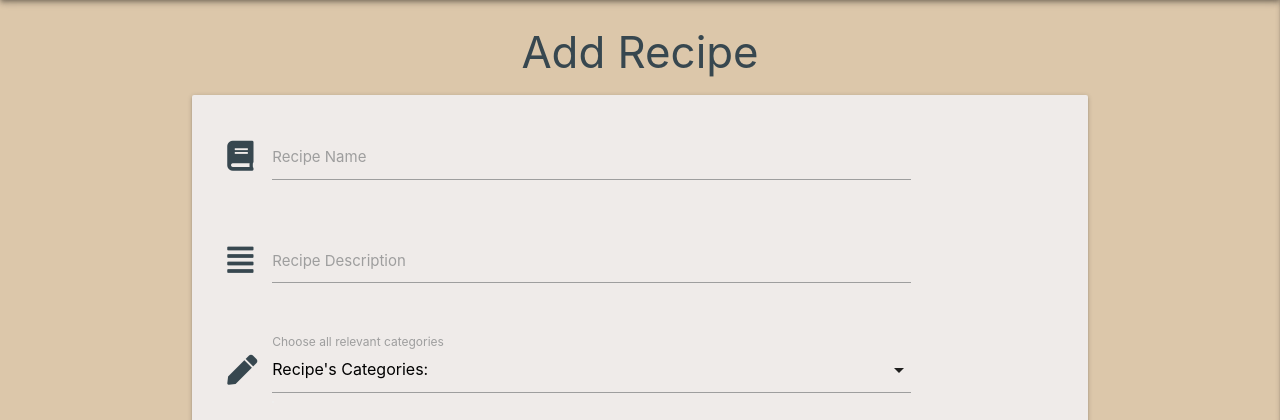
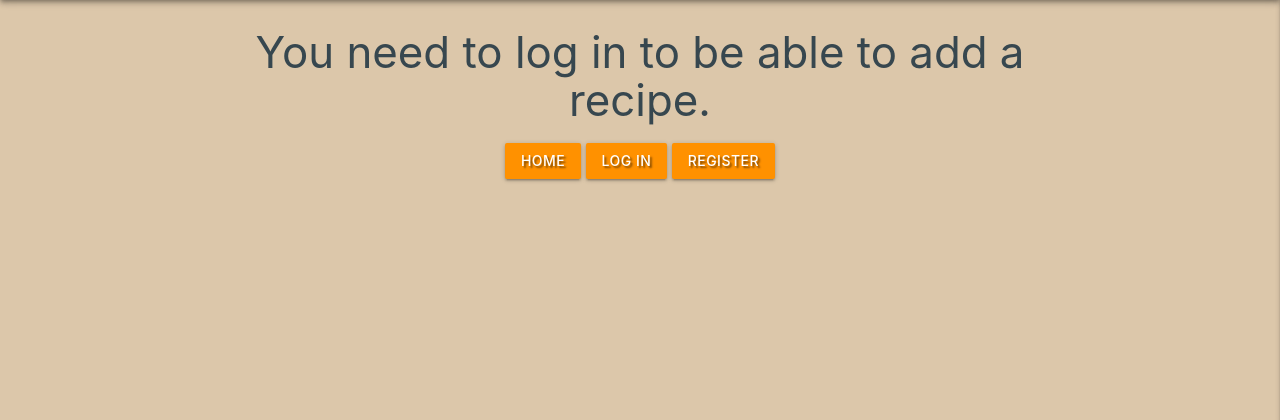
Before and after one commit to Code-Institute-Submissions/RuiOliveira83-MP3, a Flask app: page /add_recipe in a window 1280 px wide. Shown: the part 64-484 px from the top of the page. Run offline with Flask 2, Linux system fonts and the light colour scheme; data that the repository does not hold is empty; some libraries are stand-ins or nearby versions.

Commit message:
ensure only users can add/edit recipes

```diff
--- a/templates/add_recipe.html
+++ b/templates/add_recipe.html
@@ -1,6 +1,6 @@
 {% extends "base.html" %}
 {% block content %}
-
+    {% if (session.user) %}
         <h3 class="center-align blue-grey-text text-darken-3">Add Recipe</h3>
 
         <div class="row card-panel brown lighten-5">
@@ -68,5 +68,12 @@
 
             </form>
         </div>
-
+    {% else %}
+        <h3 class="center-align blue-grey-text text-darken-3">You need to log in to be able to add a recipe.</h3>
+        <div class="center">
+            <a href="{{ url_for('get_recipes') }}" class="orange accent-3 text-shadow text-heavy waves-effect waves-light btn btn-margin">Home</a>
+            <a href="{{ url_for('login') }}" class="orange accent-3 text-shadow text-heavy waves-effect waves-light btn btn-margin">Log In</a>
+            <a href="{{ url_for('register') }}" class="orange accent-3 text-shadow text-heavy waves-effect waves-light btn btn-margin">Register</a>
+        </div>
+    {% endif %}
 {% endblock %}
```
Also changed, not shown: templates/edit_recipe.html (+9 -0 lines). Lines whose indentation alone changed are shown as unchanged.
